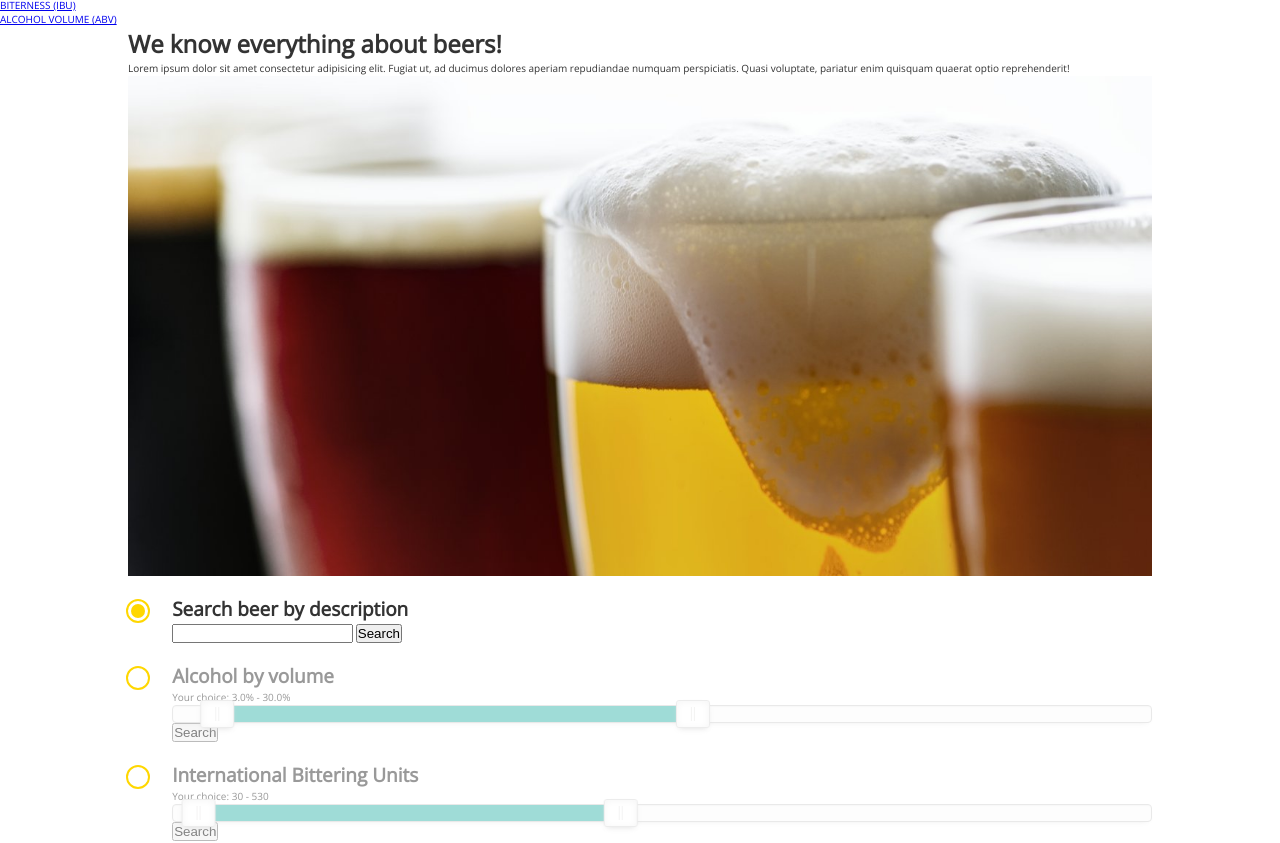
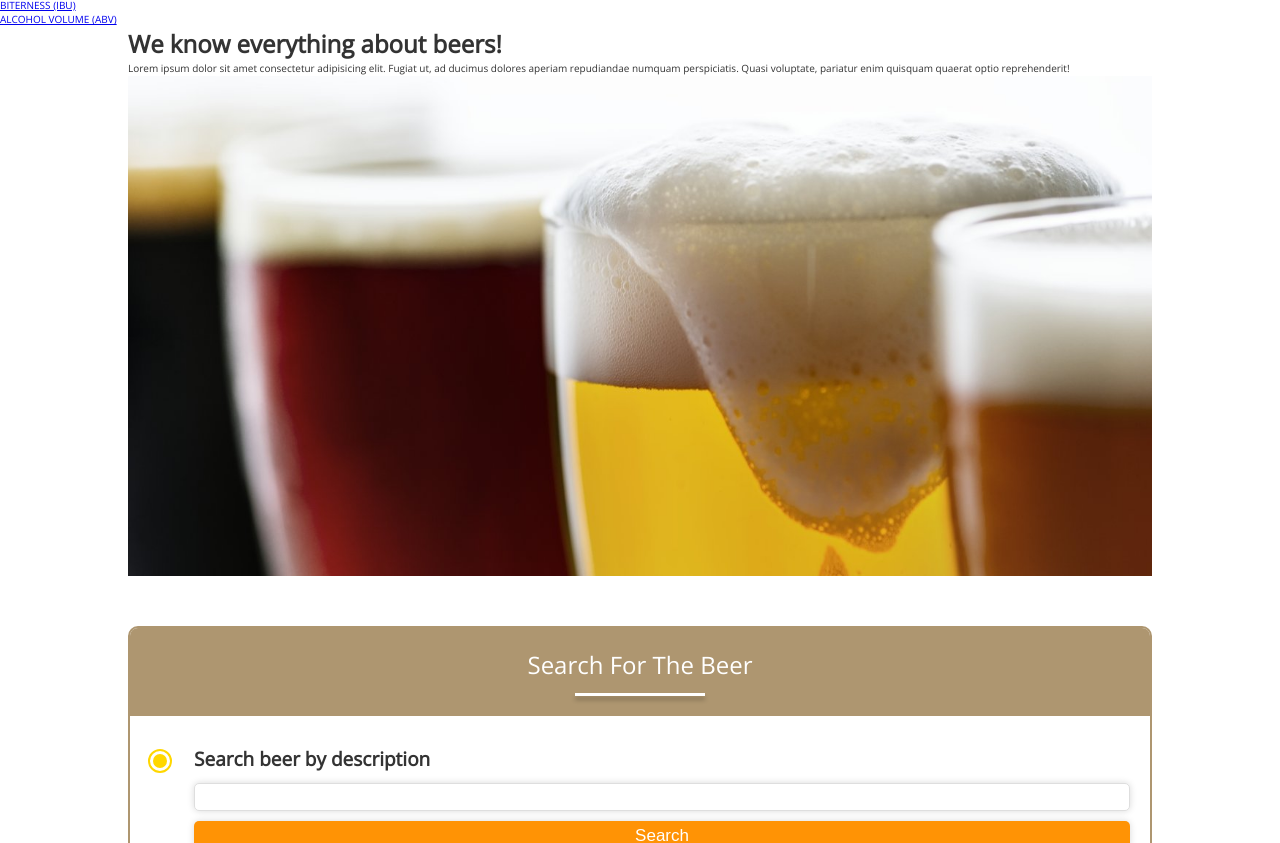
Before and after one commit to natkalia/BeerAPI, a website built with webpack: page src/index.html in a window 1280 px wide. Shown: the part 127-970 px from the top of the page. Built offline with nearby package versions, Linux system fonts and the light colour scheme; no server answers.

Commit message:
Update: Change style for searcher

```diff
--- a/src/assets/style.css
+++ b/src/assets/style.css
@@ -10,7 +10,7 @@
   --c-neutral-mid-light: #a9a9a9;
   --c-neutral-mid-dark: #545454;
   --c-neutral-dark: #333;
-  --c-shadow: #d0b78f;
+  --c-shadow: #dedede;
   --border-radius: 10px;
 }
 
@@ -53,7 +53,6 @@ h5 {
   max-width: 1024px;
 }
 
-
 .slider {
   width: 100%;
 }
@@ -93,6 +92,35 @@ h5 {
 .slider__item-subtitle {}
 
 .slider__item-description {}
+
+.searchers {
+  margin: 50px 0;
+  border: 2px solid var(--c-accent);
+  border-radius: var(--border-radius);
+  overflow: hidden;
+}
+
+.searchers__title {
+  background-color: var(--c-accent);
+  color: #fff;
+  text-align: center;
+  padding: 20px;
+  font-weight: normal;
+}
+
+.searchers__title:after {
+  content: "";
+  display: block;
+  height: 3px;
+  width: 130px;
+  margin: 10px auto 0;
+  background-color: #fff;
+  box-shadow: 0 4px 4px rgba(0, 0, 0, 0.25);
+}
+
+.searchers__wrapper {
+  padding: 10px 20px;
+}
 
 .search-type {
   list-style-type: none;
@@ -145,6 +173,31 @@ h5 {
 .search-type__radio:checked ~ .search-type__box {
   pointer-events: auto;
   opacity: 1;
+}
+
+.search-by-description {
+  display: flex;
+  flex-direction: column;
+}
+
+.search-by-description__input {
+  margin: 10px 0;
+  padding: 5px 10px;
+  color: var(--c-neutral-mid-dark);
+  font-size: 1.4rem;
+  border-radius: 5px;
+  border: 1px solid var(--c-shadow);
+  box-shadow: 0 0px 7px rgba(0, 0, 0, 0.15);
+}
+
+.search-by-description__btn {
+  border: none;
+  border-radius: 5px;
+  padding: 5px;
+  background-color: var(--c-secondary);
+  color: #fff;
+  font-size: 1.7rem;
+  box-shadow: 0 0px 7px rgba(0, 0, 0, 0.15);
 }
 
 .search-results__item {
--- a/src/index.html
+++ b/src/index.html
@@ -58,14 +58,15 @@
         </div>
       </section>
 
-      <section>
-        <ul>
+      <section class="searchers">
+        <h2 class="searchers__title">Search For The Beer</h2>
+        <ul class="searchers__wrapper">
           <li class="search-type">
             <input type="radio" checked name="search" class="search-type__radio" id="description"/>
-            <label id="search-by-description" for="description" class="search-type__box">
+            <label id="search-by-description" for="description" class="search-type__box search-by-description">
               <h3>Search beer by description</h3>
-              <input id="search-by-description-input" type="text"/>
-              <button id="search-by-description-btn">Search</button>
+              <input id="search-by-description-input" type="text" class="search-by-description__input"/>
+              <button id="search-by-description-btn" class="search-by-description__btn">Search</button>
             </label>
           </li>
           <li class="search-type">
```
